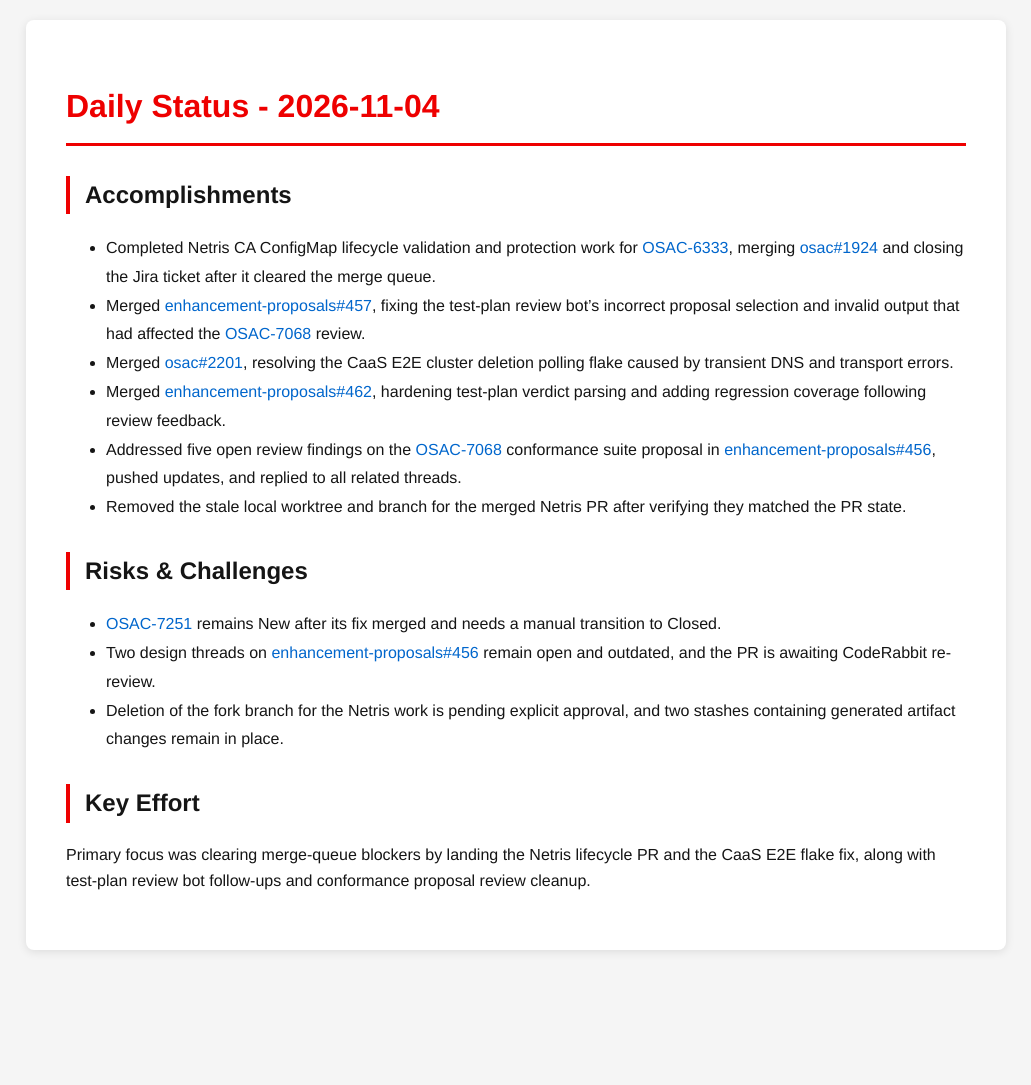
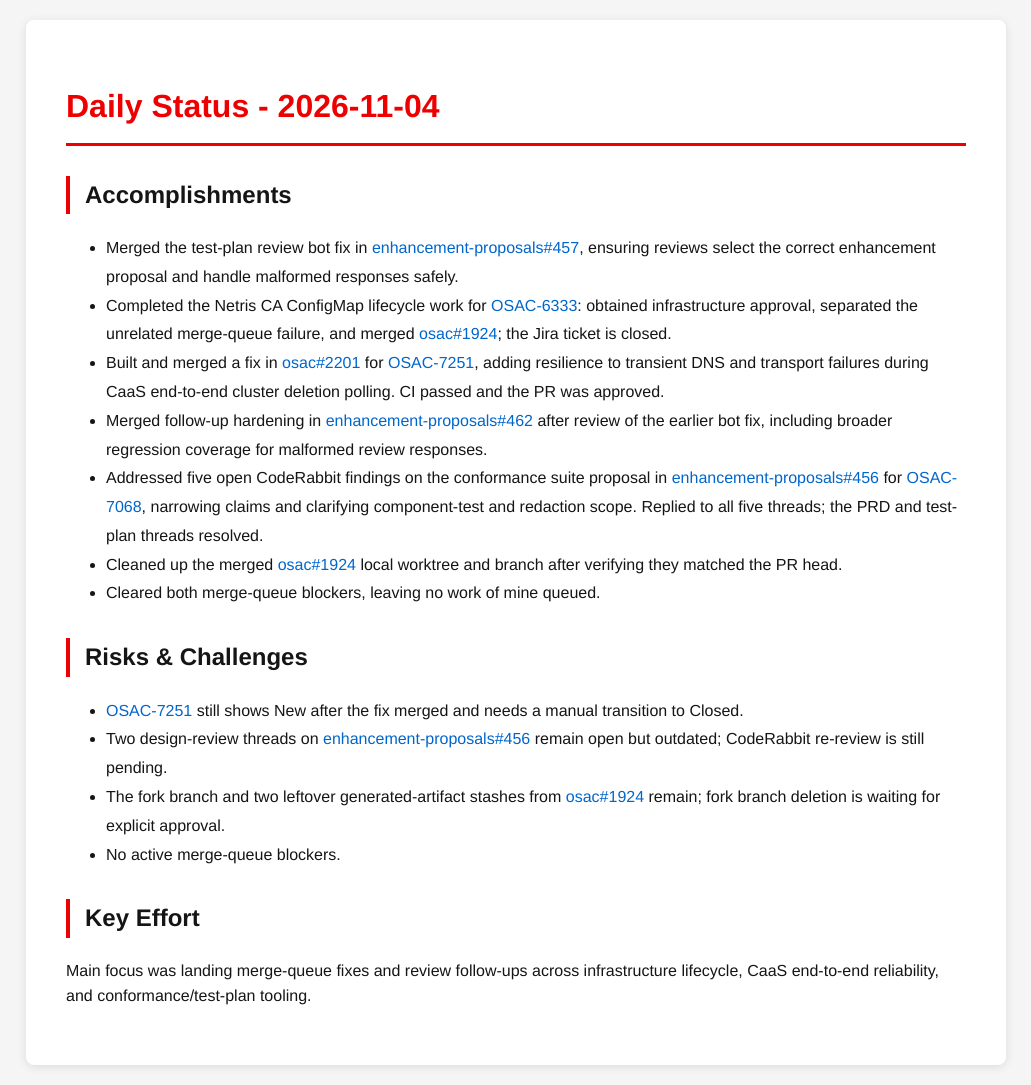
Before and after one commit to tzvatot/daily-status, a Jekyll site: the page built from 2026-11-04.md, in a window 1280 px wide. Shown: the whole page, without its empty margins (124-1155 px from the left). Built offline with Jekyll 4.4.1, drawn with Linux system fonts in a browser that asks for light colours; before the commit the page ends 970 px from its top, so only the background shows below that.

Commit message:
Daily status update - 2026-11-04

```diff
--- a/2026-11-04.md
+++ b/2026-11-04.md
@@ -7,17 +7,19 @@
 # Daily Status - 2026-11-04
 
 ## Accomplishments
-- Completed Netris CA ConfigMap lifecycle validation and protection work for [OSAC-6333](https://redhat.atlassian.net/browse/OSAC-6333), merging [osac#1924](https://github.com/osac-project/osac/pull/1924) and closing the Jira ticket after it cleared the merge queue.
-- Merged [enhancement-proposals#457](https://github.com/osac-project/enhancement-proposals/pull/457), fixing the test-plan review bot's incorrect proposal selection and invalid output that had affected the [OSAC-7068](https://redhat.atlassian.net/browse/OSAC-7068) review.
-- Merged [osac#2201](https://github.com/osac-project/osac/pull/2201), resolving the CaaS E2E cluster deletion polling flake caused by transient DNS and transport errors.
-- Merged [enhancement-proposals#462](https://github.com/osac-project/enhancement-proposals/pull/462), hardening test-plan verdict parsing and adding regression coverage following review feedback.
-- Addressed five open review findings on the [OSAC-7068](https://redhat.atlassian.net/browse/OSAC-7068) conformance suite proposal in [enhancement-proposals#456](https://github.com/osac-project/enhancement-proposals/pull/456), pushed updates, and replied to all related threads.
-- Removed the stale local worktree and branch for the merged Netris PR after verifying they matched the PR state.
+- Merged the test-plan review bot fix in [enhancement-proposals#457](https://github.com/osac-project/enhancement-proposals/pull/457), ensuring reviews select the correct enhancement proposal and handle malformed responses safely.
+- Completed the Netris CA ConfigMap lifecycle work for [OSAC-6333](https://redhat.atlassian.net/browse/OSAC-6333): obtained infrastructure approval, separated the unrelated merge-queue failure, and merged [osac#1924](https://github.com/osac-project/osac/pull/1924); the Jira ticket is closed.
+- Built and merged a fix in [osac#2201](https://github.com/osac-project/osac/pull/2201) for [OSAC-7251](https://redhat.atlassian.net/browse/OSAC-7251), adding resilience to transient DNS and transport failures during CaaS end-to-end cluster deletion polling. CI passed and the PR was approved.
+- Merged follow-up hardening in [enhancement-proposals#462](https://github.com/osac-project/enhancement-proposals/pull/462) after review of the earlier bot fix, including broader regression coverage for malformed review responses.
+- Addressed five open CodeRabbit findings on the conformance suite proposal in [enhancement-proposals#456](https://github.com/osac-project/enhancement-proposals/pull/456) for [OSAC-7068](https://redhat.atlassian.net/browse/OSAC-7068), narrowing claims and clarifying component-test and redaction scope. Replied to all five threads; the PRD and test-plan threads resolved.
+- Cleaned up the merged [osac#1924](https://github.com/osac-project/osac/pull/1924) local worktree and branch after verifying they matched the PR head.
+- Cleared both merge-queue blockers, leaving no work of mine queued.
 
 ## Risks & Challenges
-- [OSAC-7251](https://redhat.atlassian.net/browse/OSAC-7251) remains New after its fix merged and needs a manual transition to Closed.
-- Two design threads on [enhancement-proposals#456](https://github.com/osac-project/enhancement-proposals/pull/456) remain open and outdated, and the PR is awaiting CodeRabbit re-review.
-- Deletion of the fork branch for the Netris work is pending explicit approval, and two stashes containing generated artifact changes remain in place.
+- [OSAC-7251](https://redhat.atlassian.net/browse/OSAC-7251) still shows New after the fix merged and needs a manual transition to Closed.
+- Two design-review threads on [enhancement-proposals#456](https://github.com/osac-project/enhancement-proposals/pull/456) remain open but outdated; CodeRabbit re-review is still pending.
+- The fork branch and two leftover generated-artifact stashes from [osac#1924](https://github.com/osac-project/osac/pull/1924) remain; fork branch deletion is waiting for explicit approval.
+- No active merge-queue blockers.
 
 ## Key Effort
-Primary focus was clearing merge-queue blockers by landing the Netris lifecycle PR and the CaaS E2E flake fix, along with test-plan review bot follow-ups and conformance proposal review cleanup.
+Main focus was landing merge-queue fixes and review follow-ups across infrastructure lifecycle, CaaS end-to-end reliability, and conformance/test-plan tooling.
```
